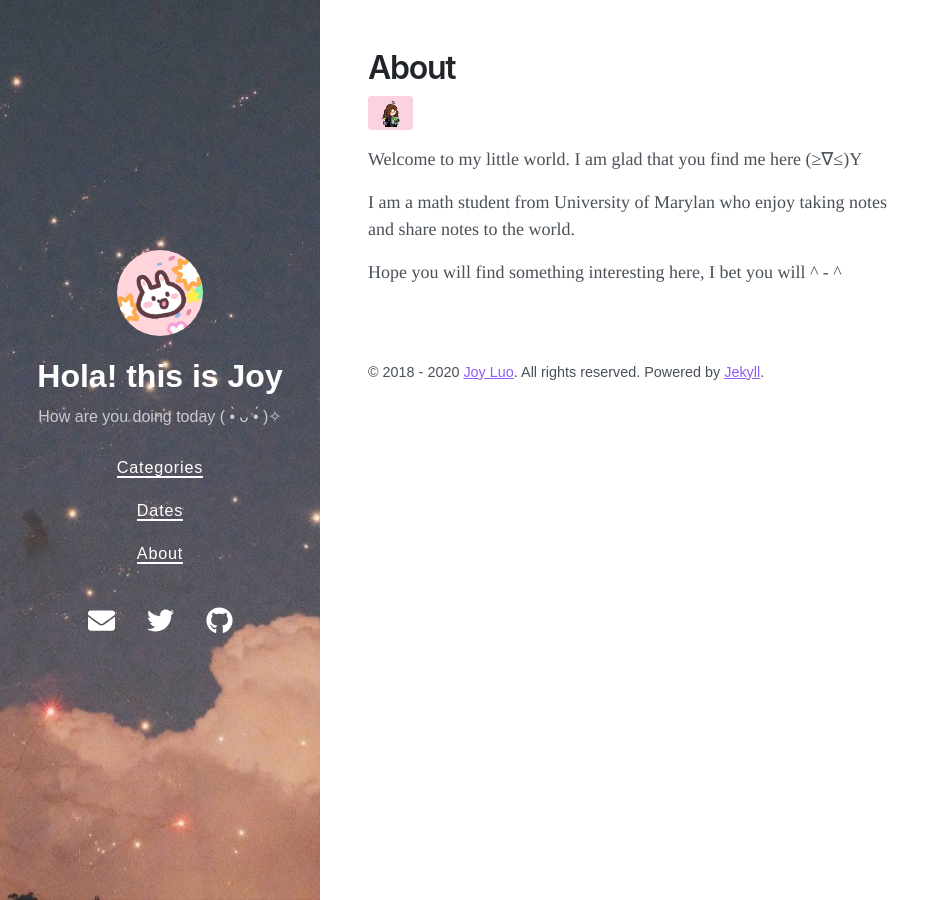
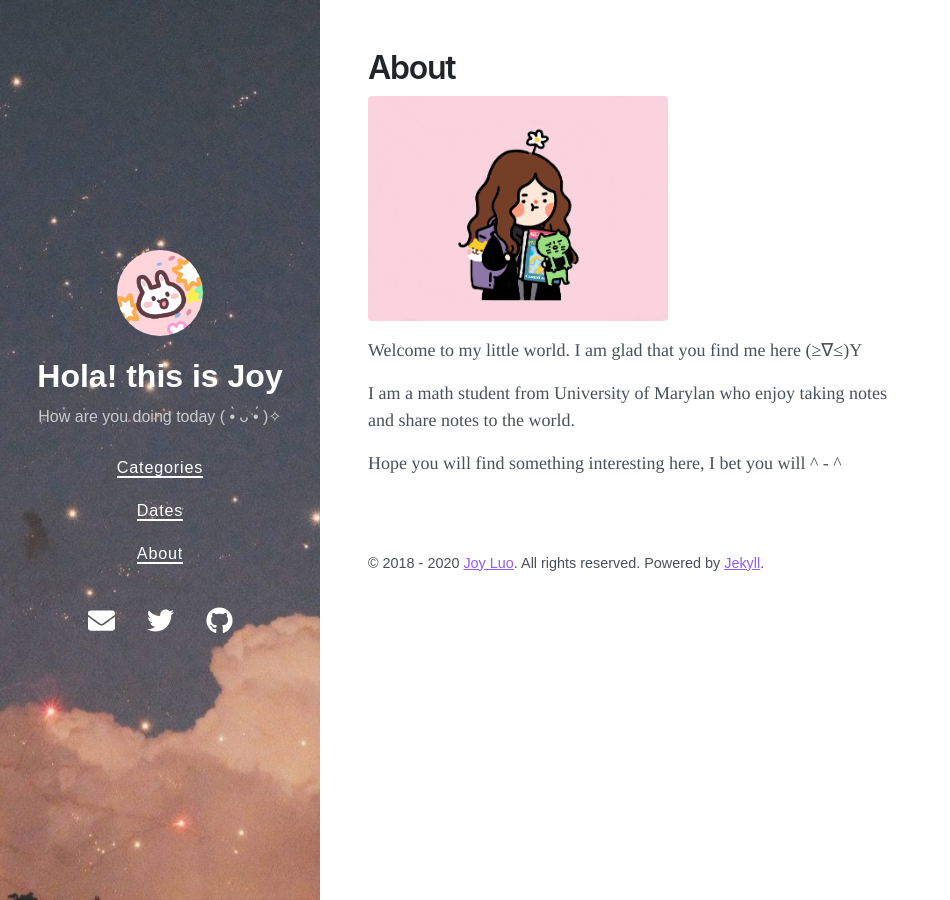
Before and after one commit to Joy3Luo/mathnotes, a Jekyll site: the page built from about.md, in a window 1280 px wide. Shown: the whole page, without its empty margins (0-950 px from the left). Built offline with Jekyll 4.4.1, drawn with Linux system fonts in a browser that asks for light colours; nearby versions of some CDN libraries.

Commit message:
Update about.md

```diff
--- a/about.md
+++ b/about.md
@@ -2,7 +2,8 @@
 layout: page
 title: About
 ---
-<img src="{{ '/IMG_0621.jpg' | relative_url }}" width="45px">
+
+<img src="{{ '/IMG_0621.jpg' | relative_url }}" width="300px">
 
 Welcome to my little world.  I am glad that you find me here (≥∇≤)Y
 
```
